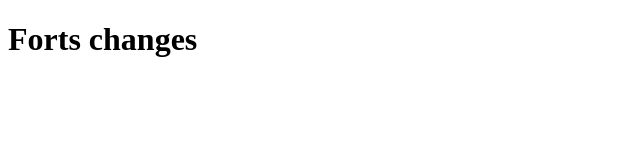
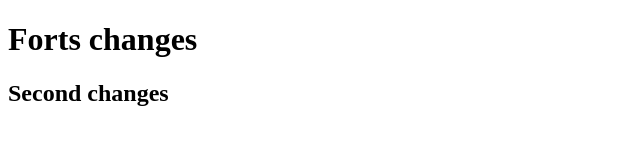
Before and after one commit to An301290/helloWorld, a plain HTML site: page index.html in a window 1280 px wide. Shown: the whole page, without its empty margins (0-640 px from the left). Drawn offline with Linux system fonts and the light colour scheme.

Commit message:
AddeD h2

```diff
--- a/index.html
+++ b/index.html
@@ -8,5 +8,6 @@
 </head>
 <body>
     <h1>Forts changes</h1>
+    <h2>Second changes</h2>
 </body>
 </html>
```
